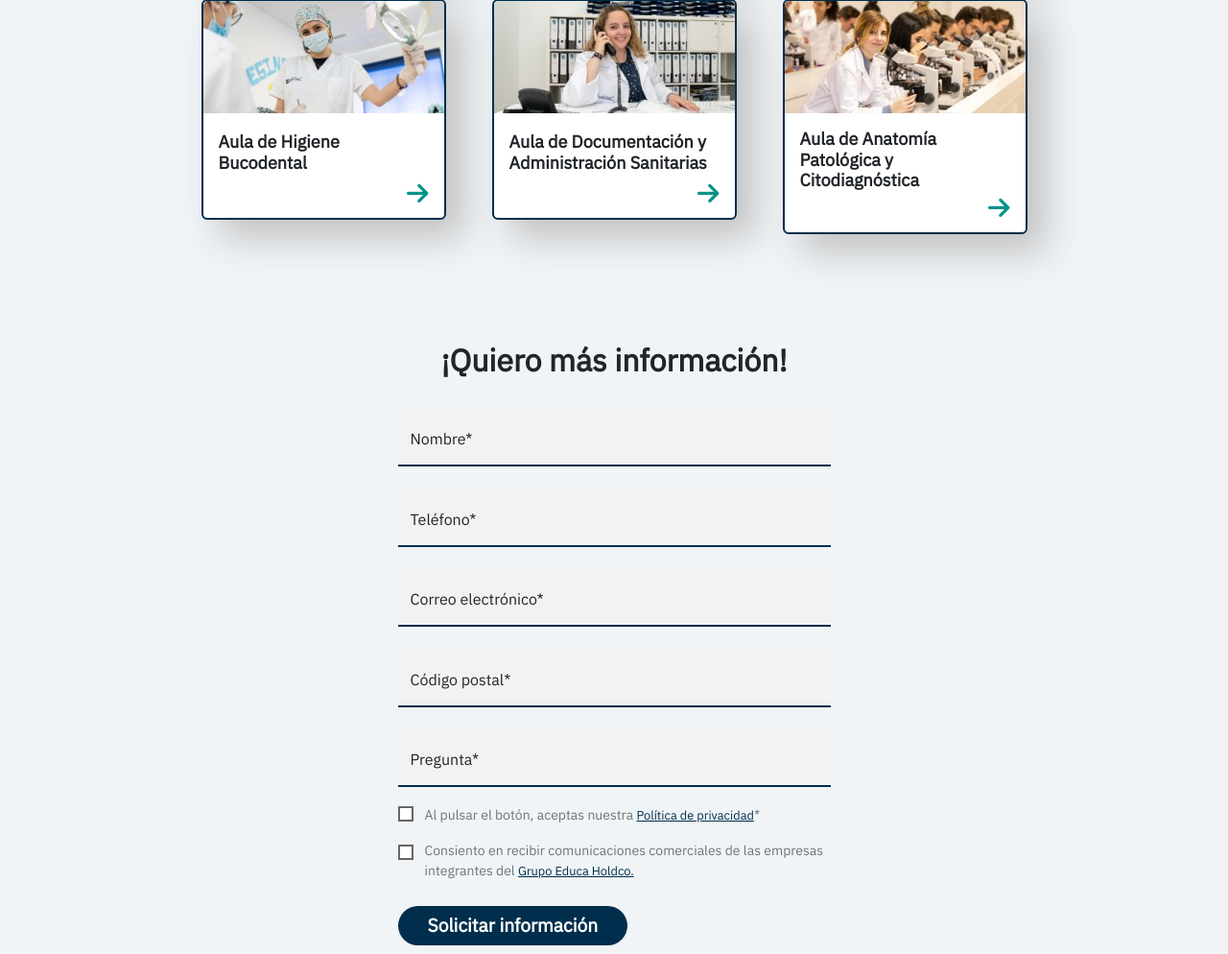
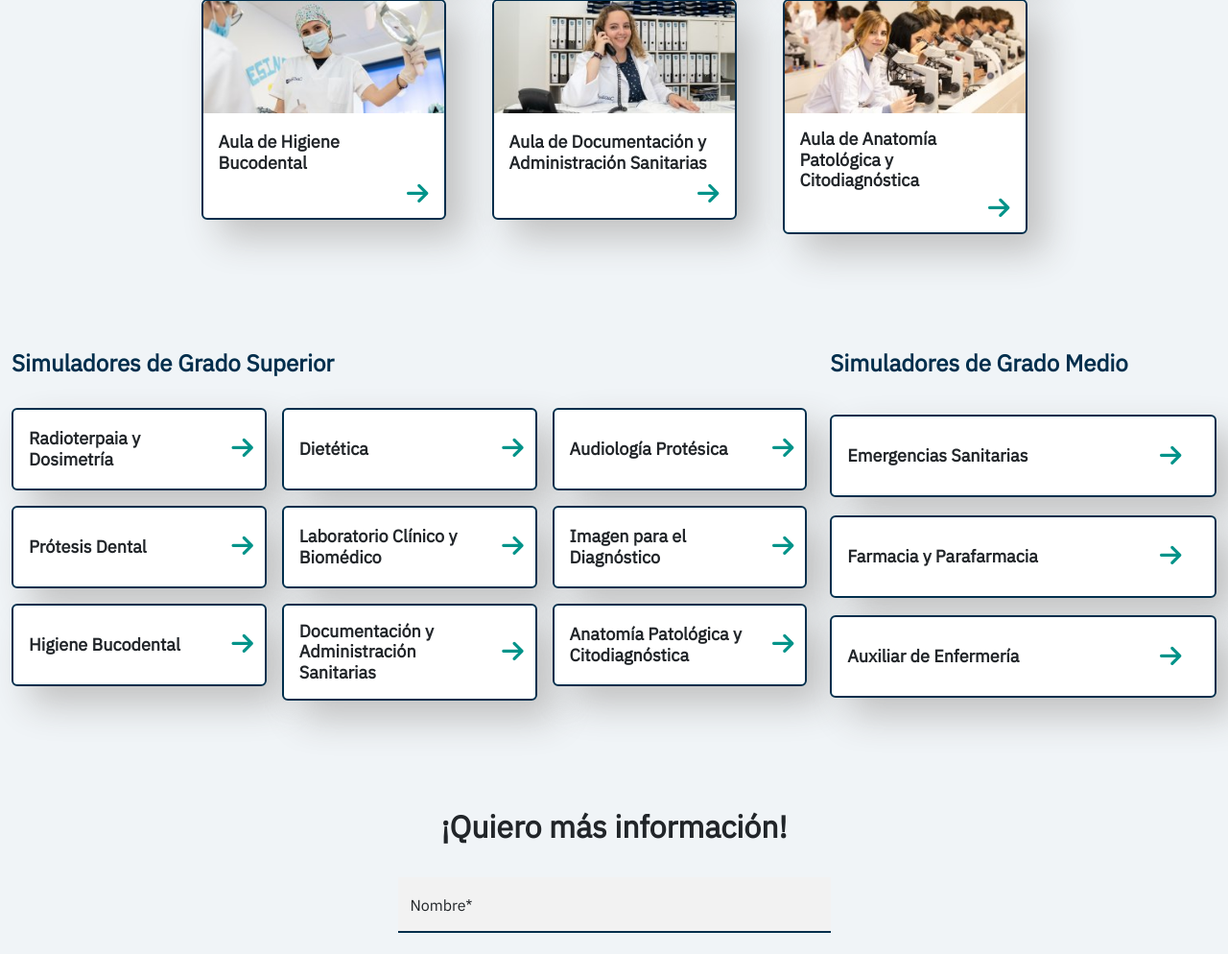
Before and after one commit to Letualtv/Hospital-MEDAC, a PHP site: page / in a window 1280 px wide. Shown: the part 2481-3475 px from the top of the page at 96% size. Run offline with PHP 8.4, Linux system fonts and the light colour scheme; some libraries are stand-ins or nearby versions.

Commit message:
tarjetas y main

```diff
--- /dev/null
+++ b/containers/cards/cards3.html
@@ -0,0 +1,207 @@
+
+
+
+<section id="cards2" class="container-fluid py-4 mb-5">
+  <div class="row d-flex">
+    <div class="col-12 col-lg-8">
+      <h4 class="fw-bold blue py-4">Simuladores de Grado Superior</h4>
+      <div class="row d-flex g-3 justify-content-center">
+
+        <article class="col-lg-4 col-10 transUp">
+          <a href="#"
+            ><div class="card">
+              <div class="card-body row justify-content-between">
+                <h5 class="card-title col-10 my-auto">
+                  Radioterpaia y Dosimetría
+                </h5>
+                <i
+                  class="fa-solid fa-2xl fa-arrow-right col-2 my-auto"
+                  style="color: var(--acento)"
+                ></i>
+              </div></div
+          ></a>
+        </article>
+
+        <article class="col-lg-4 col-10 transUp">
+          <a href="#"
+            ><div class="card">
+              <div class="card-body row justify-content-between">
+                <h5 class="card-title col-10 my-auto">
+                  Dietética
+                </h5>
+                <i
+                  class="fa-solid fa-2xl fa-arrow-right col-2 my-auto"
+                  style="color: var(--acento)"
+                ></i>
+              </div></div
+          ></a>
+        </article>
+
+
+        <article class="col-lg-4 col-10 transUp">
+          <a href="#"
+            ><div class="card">
+              <div class="card-body row justify-content-between">
+                <h5 class="card-title col-10 my-auto">
+                Audiología Protésica
+                </h5>
+                <i
+                  class="fa-solid fa-2xl fa-arrow-right col-2 my-auto"
+                  style="color: var(--acento)"
+                ></i>
+              </div></div
+          ></a>
+        </article>
+
+        <article class="col-lg-4 col-10 transUp">
+          <a href="#"
+            ><div class="card">
+              <div class="card-body row justify-content-between">
+                <h5 class="card-title col-10 my-auto">
+                   Prótesis Dental
+                </h5>
+                <i
+                  class="fa-solid fa-2xl fa-arrow-right col-2 my-auto"
+                  style="color: var(--acento)"
+                ></i>
+              </div></div
+          ></a>
+        </article>
+
+        <article class="col-lg-4 col-10 transUp">
+          <a href="#"
+            ><div class="card">
+              <div class="card-body row justify-content-between">
+                <h5 class="card-title col-10 my-auto">
+                   Laboratorio Clínico y Biomédico
+                </h5>
+                <i
+                  class="fa-solid fa-2xl fa-arrow-right col-2 my-auto"
+                  style="color: var(--acento)"
+                ></i>
+              </div></div
+          ></a>
+        </article>
+
+        <article class="col-lg-4 col-10 transUp">
+          <a href="#"
+            ><div class="card">
+              <div class="card-body row justify-content-between">
+                <h5 class="card-title col-10 my-auto">
+                   Imagen para el Diagnóstico
+                </h5>
+                <i
+                  class="fa-solid fa-2xl fa-arrow-right col-2 my-auto"
+                  style="color: var(--acento)"
+                ></i>
+              </div></div
+          ></a>
+        </article>
+
+        <article class="col-lg-4 col-10 transUp">
+          <a href="#"
+            ><div class="card">
+              <div class="card-body row justify-content-between">
+                <h5 class="card-title col-10 my-auto">
+                   Higiene Bucodental
+                </h5>
+                <i
+                  class="fa-solid fa-2xl fa-arrow-right col-2 my-auto"
+                  style="color: var(--acento)"
+                ></i>
+              </div></div
+          ></a>
+        </article>
+
+        <article class="col-lg-4 col-10 transUp">
+          <a href="#"
+            ><div class="card">
+              <div class="card-body row justify-content-between">
+                <h5 class="card-title col-10 my-auto">
+                   Documentación y Administración Sanitarias
+                </h5>
+                <i
+                  class="fa-solid fa-2xl fa-arrow-right col-2 my-auto"
+                  style="color: var(--acento)"
+                ></i>
+              </div></div
+          ></a>
+        </article>
+        <article class="col-lg-4 col-10 transUp">
+          <a href="#"
+            ><div class="card">
+              <div class="card-body row justify-content-between">
+                <h5 class="card-title col-10 my-auto">
+                   Anatomía Patológica y Citodiagnóstica
+                </h5>
+                <i
+                  class="fa-solid fa-2xl fa-arrow-right col-2 my-auto"
+                  style="color: var(--acento)"
+                ></i>
+              </div></div
+          ></a>
+        </article>
+
+
+
+      </div>
+    </div>
+
+    <div class="col-12 col-lg-4 d-grid">
+      <h4 class="fw-bold blue py-4">Simuladores de Grado Medio</h4>
+      <div class="row d-flex g-3 justify-content-center">
+
+
+        <article class="col-10 col-lg-12 transUp">
+          <a href="#"
+            ><div class="card">
+              <div class="card-body row justify-content-between">
+                <h5 class="card-title col-10 my-auto">
+                   Emergencias Sanitarias
+                </h5>
+                <i
+                  class="fa-solid fa-2xl fa-arrow-right col-2 my-auto"
+                  style="color: var(--acento)"
+                ></i>
+              </div></div
+          ></a>
+        </article>
+
+        <article class="col-10 col-lg-12 transUp">
+          <a href="#"
+            ><div class="card">
+              <div class="card-body row justify-content-between">
+                <h5 class="card-title col-10 my-auto">
+                   Farmacia y Parafarmacia
+                </h5>
+                <i
+                  class="fa-solid fa-2xl fa-arrow-right col-2 my-auto"
+                  style="color: var(--acento)"
+                ></i>
+              </div></div
+          ></a>
+        </article>
+
+        <article class="col-10 col-lg-12 transUp">
+          <a href="#"
+            ><div class="card">
+              <div class="card-body row justify-content-between">
+                <h5 class="card-title col-10 my-auto">
+                   Auxiliar de Enfermería
+                </h5>
+                <i
+                  class="fa-solid fa-2xl fa-arrow-right col-2 my-auto"
+                  style="color: var(--acento)"
+                ></i>
+              </div></div
+          ></a>
+        </article>
+
+
+
+
+
+      </div>
+    </div>
+  </div>
+</section>
--- a/index.php
+++ b/index.php
@@ -46,6 +46,7 @@
   <?php require('containers/info/info.html') ?>
   <?php require('containers/cards/cards1.html') ?>
   <?php require('containers/cards/cards2.html') ?>
+  <?php require('containers/cards/cards3.html') ?>
   <?php require('containers/contact/contact.html') ?>
   <?php require('containers/footer/footer.html') ?>
 
```
Also changed, not shown: containers/cards/cards3.css (added, +34 -0 lines).
